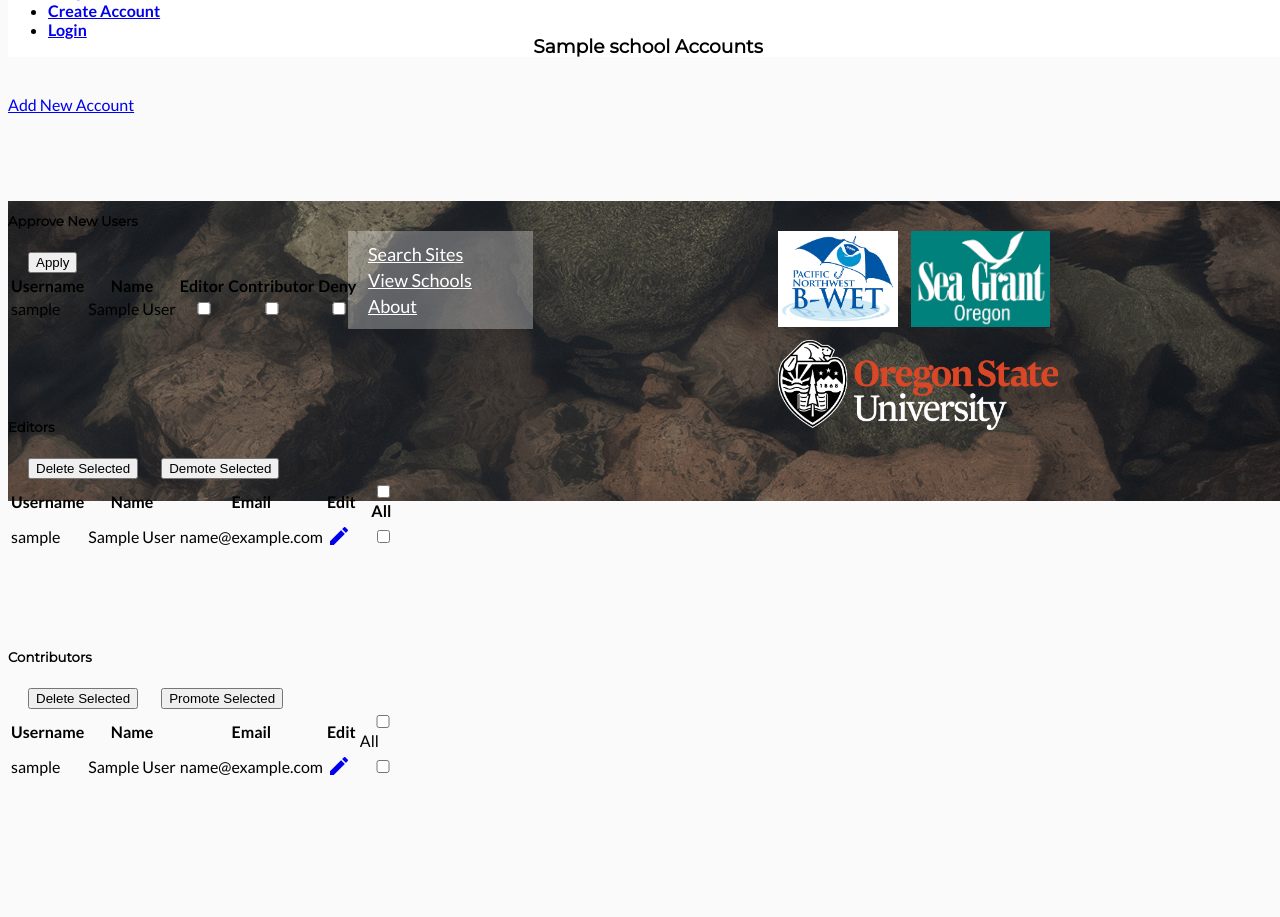
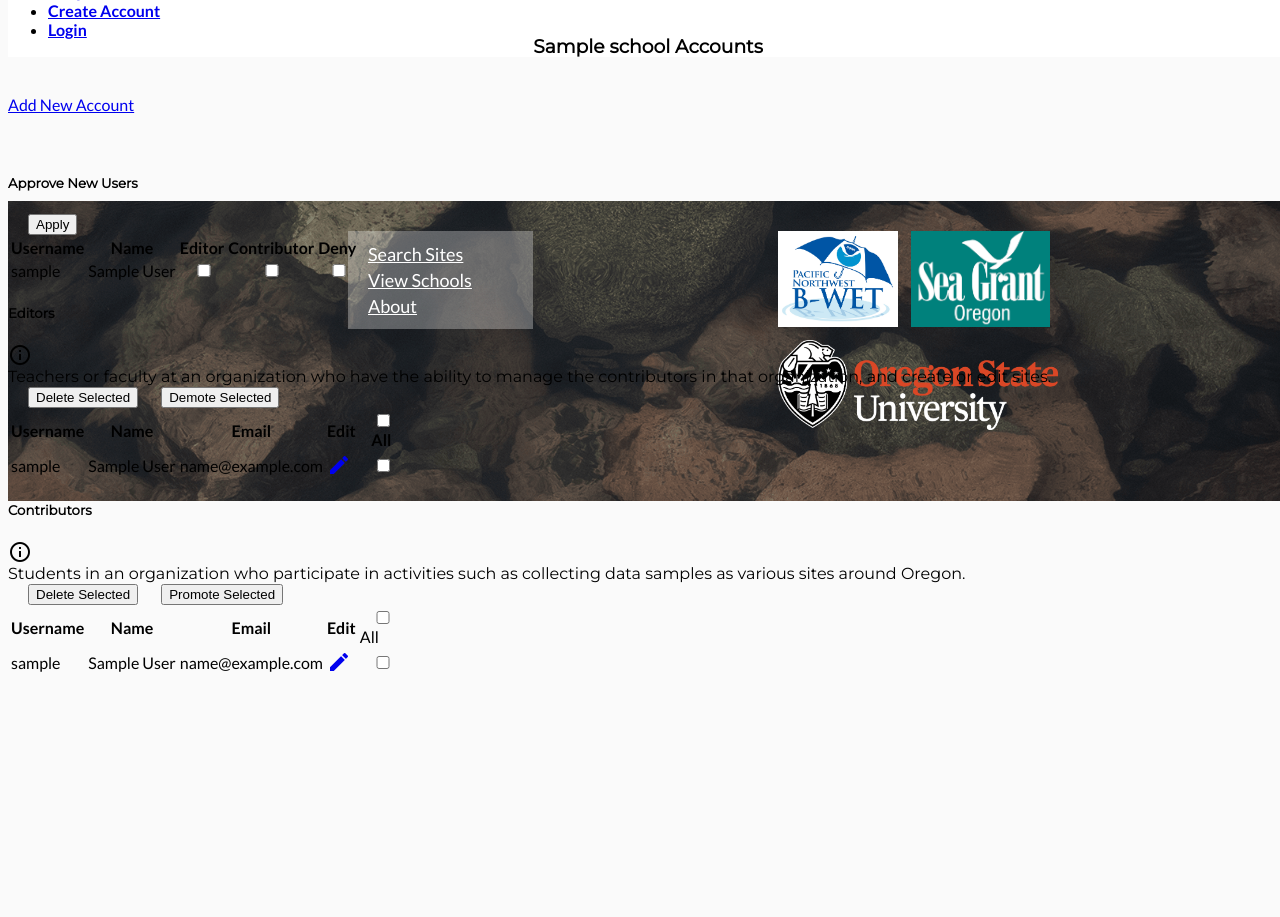
Before and after one commit to osuosl/streamwebs, a Django app: template streamwebs_frontend/streamwebs/templates/streamwebs/manage_accounts.html in a window 1280 px wide. Shown: the part 299-1216 px from the top of the page. After the commit the page ends 971 px from the top, so only its background shows below. Run offline with Django 3.2, Linux system fonts and the light colour scheme; the template is opened without the code that fills it: most values are stand-ins (such as "Sample title", 1, 10 or a date in 2020); parts of the project's set-up code (start-up, migrations or seed data) failed here and were passed over; some libraries are stand-ins or nearby versions.

Commit message:
Added user type descriptions and cards to manage accounts page

```diff
--- a/streamwebs_frontend/streamwebs/templates/streamwebs/manage_accounts.html
+++ b/streamwebs_frontend/streamwebs/templates/streamwebs/manage_accounts.html
@@ -70,21 +70,18 @@
     <form class="col s8 offset-s2" id='manage_accounts_form' method='post' action="{% url 'streamwebs:manage_accounts' school_data.id %}">
       {% csrf_token %}
 
+      <!-- Approve new users -->
       <br/><br/>
-      <br/><br/>
-
-      <!-- Approve new users -->
       <div class="row">
-        <div class="col s6">
-          <h5>Approve New Users</h5>
-        </div>
-        <div class="col s6 right">
+        <div class="col s12">
+          <div class="card">
+            <div class="card-content">
+              <h5 class="card-title">Approve New Users</h5>
               <button name="btn_apply" type="submit"
                 class="wave-effects wave-light btn white-text teal darken-3 right" style="margin-left:20px">
                 Apply
               </button>
-        </div>
-      </div>
+
               <table class="bordered striped">
                 <thead>
                   <tr>
@@ -120,16 +117,27 @@
                 </tbody>
               </table>
 
+            </div>
+          </div>
+        </div>
+      </div>
 
       <!-- Editors -->
-      <br/><br/>
-      <br/><br/>
-
+      <div class="row">
+        <div class="col s12">
+          <div class="card">
+            <div class="card-content">
+              <h5 class="card-title">{% trans "Editors" %}</h5>
 
               <div class="row">
-        <div class="col s4">
-          <h5>Editors</h5>
+                <div class="valign-wrapper col s12">
+                    <i class="left small material-icons">info_outline</i>
+                    <p class="right">Teachers or faculty at an organization who have the ability to
+                      manage the contributors in that organization, and create or edit sites.</p>
                 </div>
+              </div>
+
+              <div class="row">
                 <div class="col s8 right">
                   <button name="btn_delete_editors" type="submit"
                       class="wave-effects wave-light btn white-text red darken-3 right" style="margin-left:20px">
@@ -141,6 +149,7 @@
                   </button>
                 </div>
               </div>
+
               <table class="bordered striped">
                 <thead>
                   <tr>
@@ -176,16 +185,27 @@
                 </tbody>
               </table>
 
+            </div>
+          </div>
+        </div>
+      </div>
 
       <!-- Contributors -->
-      <br/><br/>
-      <br/><br/>
-
+      <div class="row">
+        <div class="col s12">
+          <div class="card">
+            <div class="card-content">
+              <h5 class="card-title">{% trans "Contributors" %}</h5>
 
               <div class="row">
-        <div class="col s4">
-          <h5>Contributors</h5>
+                <div class="valign-wrapper col s12">
+                    <i class="left small material-icons">info_outline</i>
+                    <p class="right">Students in an organization who participate
+                      in activities such as collecting data samples as various sites around Oregon.</p>
                 </div>
+              </div>
+
+              <div class="row">
                 <div class="col s8 right">
                   <button name="btn_delete_contributors" type="submit"
                       class="wave-effects wave-light btn white-text red darken-3 right" style="margin-left:20px">
@@ -197,6 +217,7 @@
                   </button>
                 </div>
               </div>
+
               <table class="bordered striped">
                 <thead>
                   <tr>
@@ -232,6 +253,11 @@
                 </tbody>
               </table>
 
+            </div>
+          </div>
+        </div>
+      </div>
+
     </form>
   </div>
 {% endblock %}
```
Lines whose indentation alone changed are shown as unchanged.
